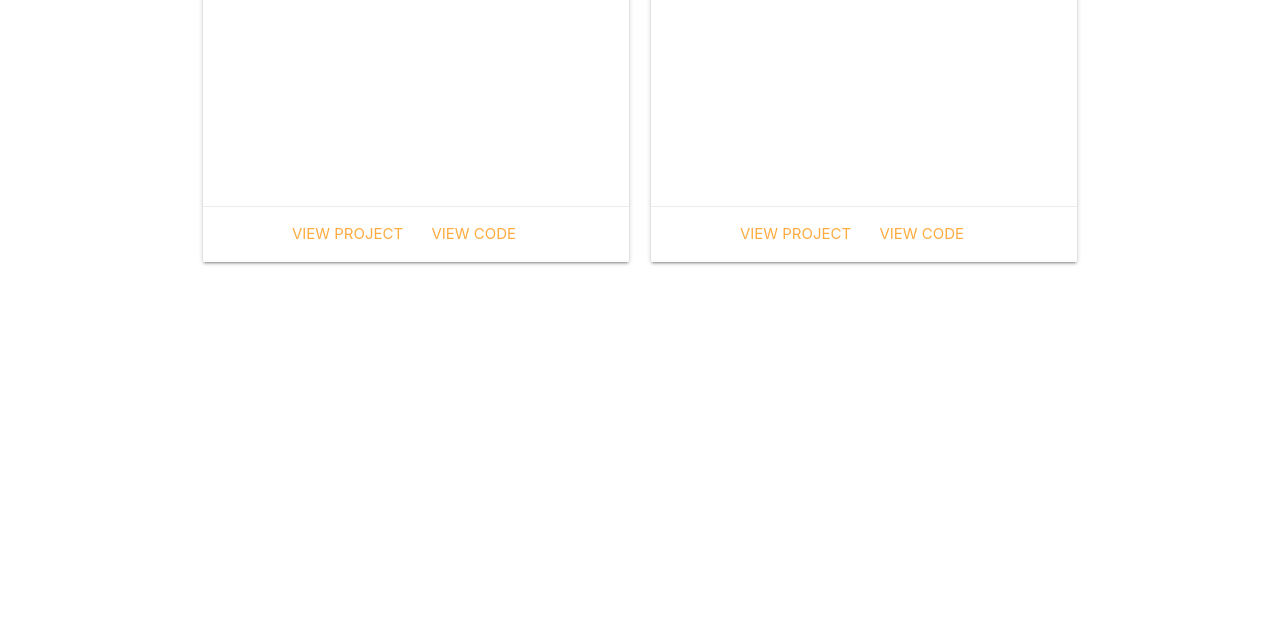
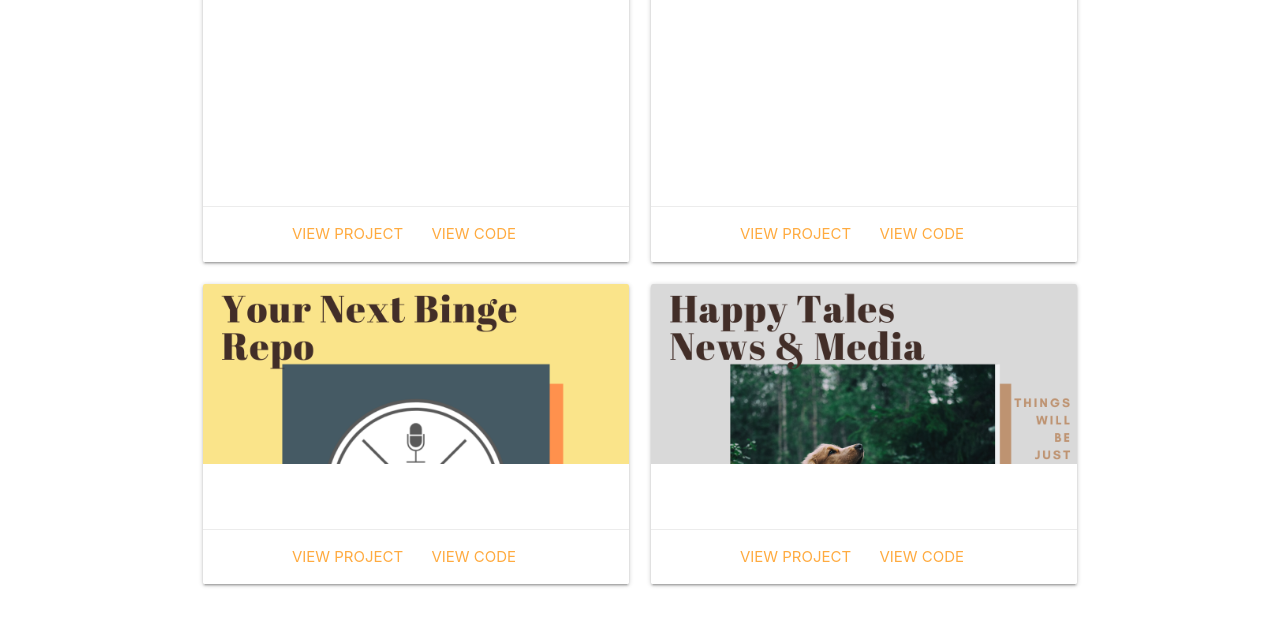
Before and after one commit to whitneybroadfoot/Materialize_Portfolio, a plain HTML site: page index.html in a window 1280 px wide. Shown: the part 952-1571 px from the top of the page. Before the commit the page ends 1249 px from the top, so only its background shows below. Drawn offline with Linux system fonts and the light colour scheme.

Commit message:
css not working as expected

```diff
--- a/css/style.css
+++ b/css/style.css
@@ -7,3 +7,8 @@
 h1 {
     color: red;
 }
+
+#repo_card_image {
+    height: 600px;
+    width: 100px;
+}
--- a/index.html
+++ b/index.html
@@ -56,7 +56,7 @@
     <div class="row">
       <!--project number one-->
       <div class="col s12 m6">
-        <div class="card small center" id="one">
+        <div class="card small center" id="repo_card_image">
           <div class="card-image">
             <img src="assets/five_daily_scheduler.png">
           </div>
@@ -68,7 +68,7 @@
       </div>
       <!--project number two-->
       <div class="col s12 m6">
-        <div class="card small center" id="two">
+        <div class="card small center" id="repo_card_image">
           <div class="card-image">
             <img src="assets/three_password_generator.png">
           </div>
@@ -80,7 +80,7 @@
       </div>
       <!--project number three-->
       <div class="col s12 m6">
-        <div class="card small center" id="three">
+        <div class="card small center" id="repo_card_image">
           <div class="card-image">
             <img src="assets/six_weather_api.png">
           </div>
@@ -92,7 +92,7 @@
       </div>
       <!-- project number four-->
       <div class="col s12 m6">
-        <div class="card small center" id="four">
+        <div class="card small center" id="repo_card_image">
           <div class="card-image">
             <img src="assets/four_coding_quiz.png">
           </div>
@@ -102,6 +102,30 @@
           </div>
         </div>
       </div>
+      <!--project number five-->
+      <div class="col s12 m6">
+        <div class="card small center" id="repo_card_image">
+          <div class="card-image">
+            <img src="assets/Project_Binge.png">
+          </div>
+          <div class="card-action white">
+            <a href="https://github.com/whitneybroadfoot/best-project" target="_blank">View Project</a>
+            <a href="https://github.com/whitneybroadfoot/Five_Work_Scheduler" target="_blank">View Code</a>
+          </div>
+        </div>
+      </div>
+            <!--project number six-->
+            <div class="col s12 m6">
+              <div class="card small center" id="repo_card_image">
+                <div class="card-image">
+                  <img src="assets/Project_One.png">
+                </div>
+                <div class="card-action white">
+                  <a href="https://whitneybroadfoot.github.io/Project-One/" target="_blank">View Project</a>
+                  <a href="https://github.com/whitneybroadfoot/Project-One" target="_blank">View Code</a>
+                </div>
+              </div>
+            </div>
     </div>
     <!-- Footer -->
     <footer style="position:fixed;bottom:0;left:0;width:100%;">
```
Also changed, not shown: assets/Project_Binge.png (added), assets/Project_One.png (added).
